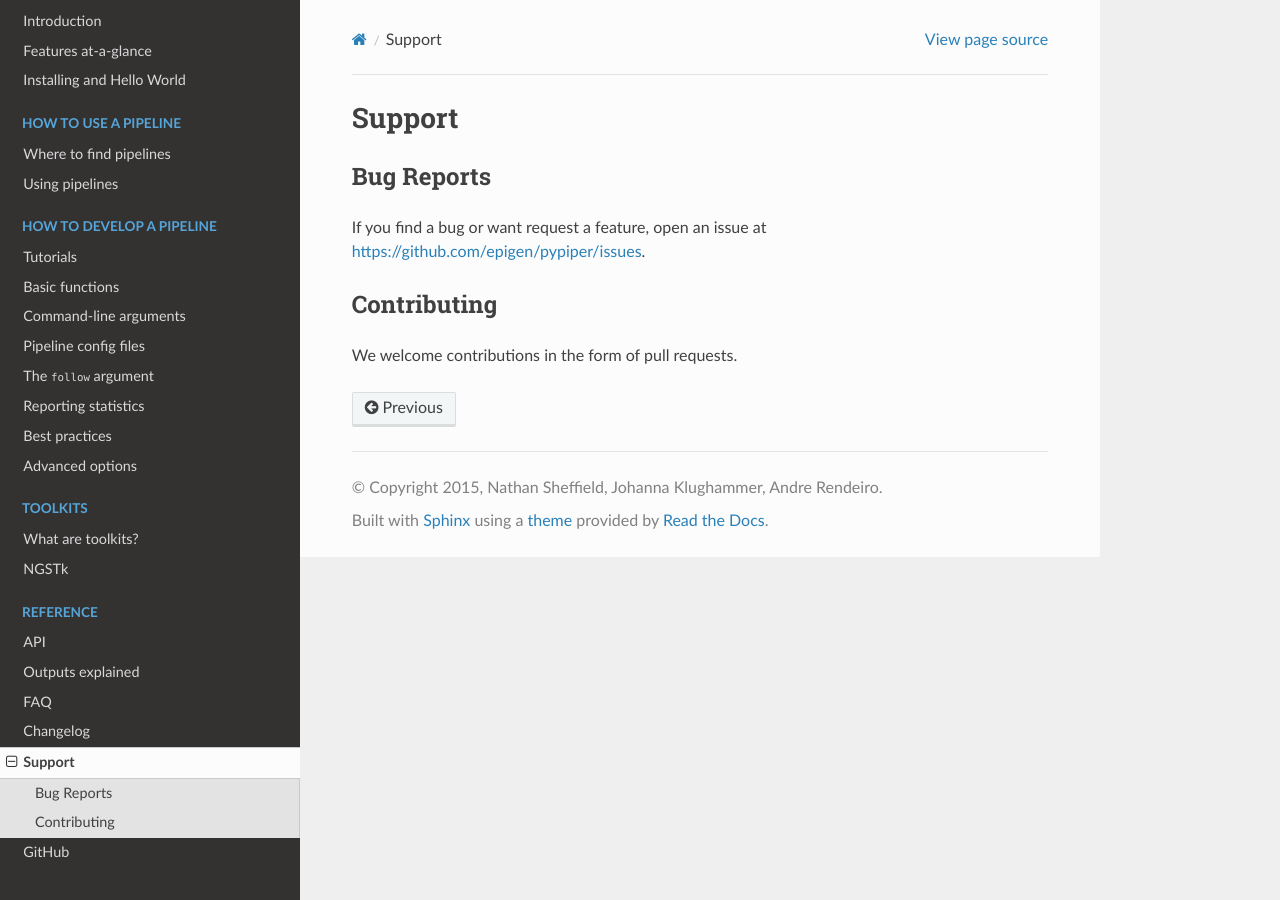
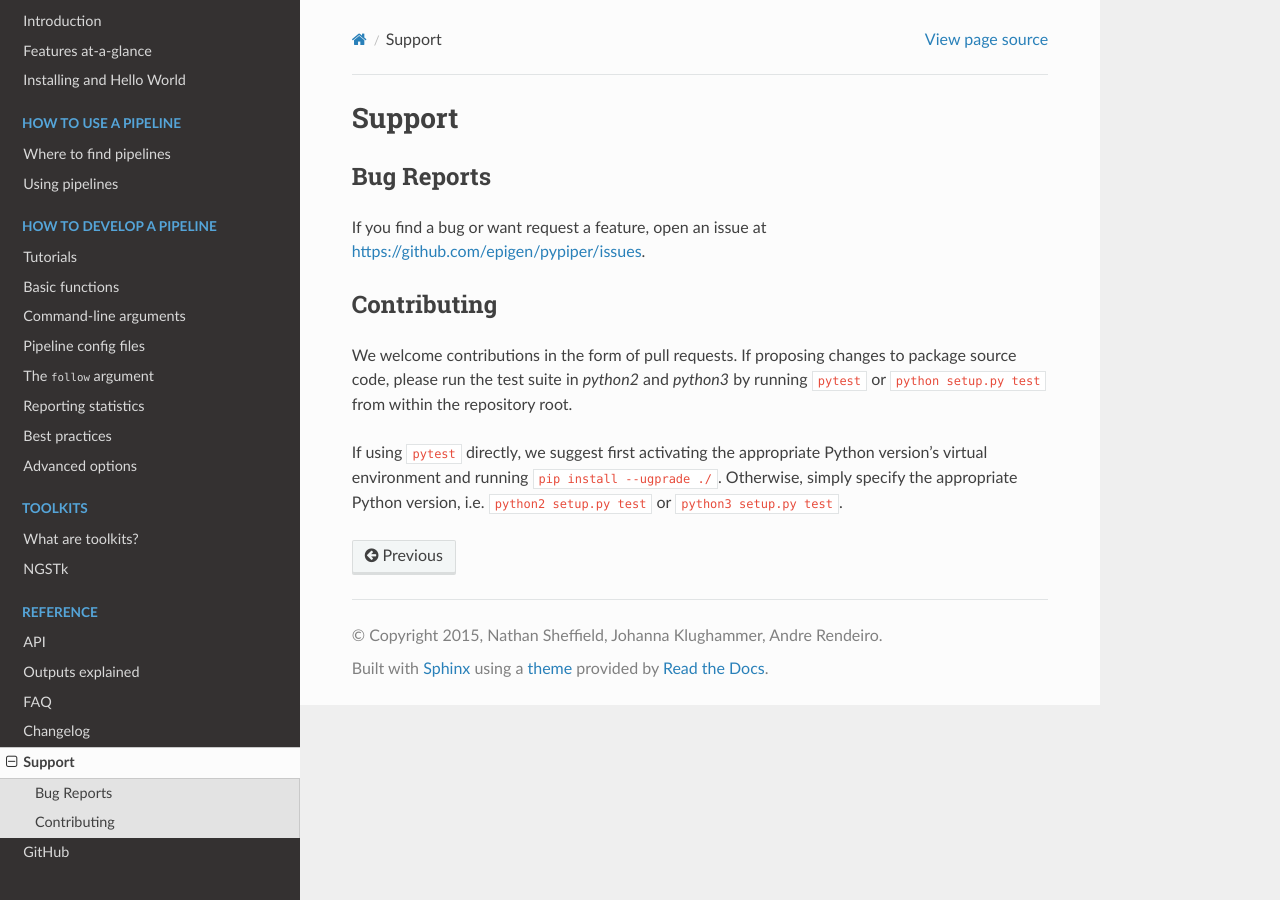
Before and after one commit to databio/pypiper, a Sphinx documentation site: the page built from doc/source/support.rst, in a window 1280 px wide. Built offline with Sphinx 7.4.7 and the Read the Docs theme 2.0.0, drawn with Linux system fonts in a browser that asks for light colours.

Commit message:
add docs for test execution; close #99

```diff
--- a/doc/source/support.rst
+++ b/doc/source/support.rst
@@ -9,3 +9,7 @@ If you find a bug or want request a feature, open an issue at https://github.com
 Contributing
 *************
 We welcome contributions in the form of pull requests.
+If proposing changes to package source code, please run the test suite in `python2` and `python3` by running ``pytest`` or ``python setup.py test`` from within the repository root.
+
+If using ``pytest`` directly, we suggest first activating the appropriate Python version's virtual environment and running ``pip install --ugprade ./``.
+Otherwise, simply specify the appropriate Python version, i.e. ``python2 setup.py test`` or ``python3 setup.py test``.
```
